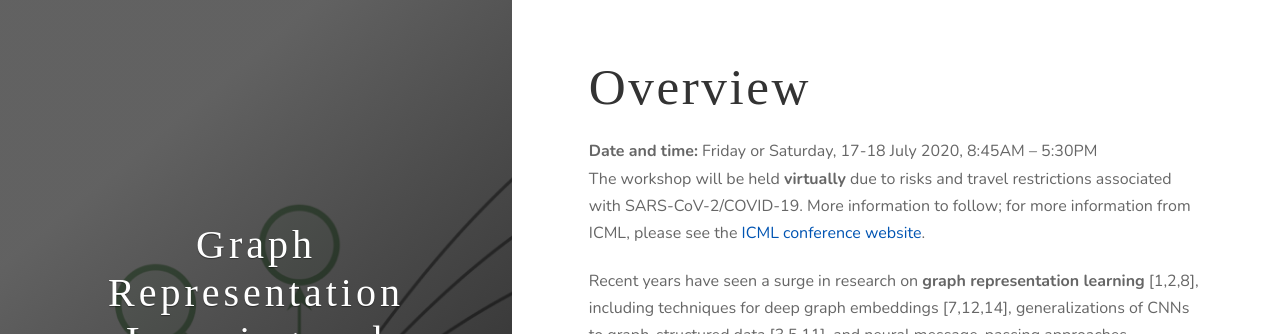
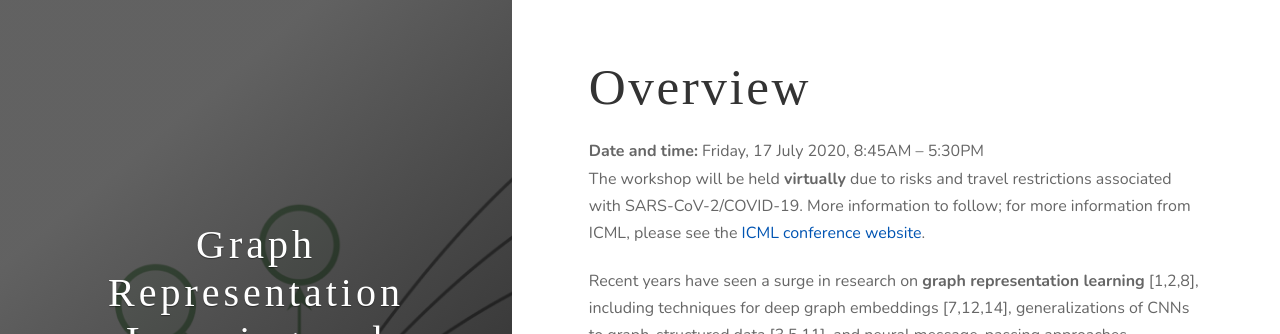
Before and after one commit to grlplus/grlplus.github.io, a Jekyll site: the page built from overview.md, in a window 1280 px wide and 900 px high. Shown: the top 334 px of the window. Built offline with Jekyll 4.4.1, drawn with Linux system fonts in a browser that asks for light colours; some web fonts are replaced.

Commit message:
date decided

```diff
--- a/overview.md
+++ b/overview.md
@@ -4,7 +4,7 @@ title: Overview
 permalink: /overview/
 ---
 
-**Date and time:** Friday or Saturday, 17-18 July 2020, 8:45AM -- 5:30PM<br>
+**Date and time:** Friday, 17 July 2020, 8:45AM -- 5:30PM<br>
 The workshop will be held **virtually** due to risks and travel restrictions associated with SARS-CoV-2/COVID-19. More information to follow; for more information from ICML, please see the [ICML conference website](https://icml.cc/Conferences/2020).
 
 Recent years have seen a surge in research on **graph representation learning** [1,2,8], including techniques for deep graph embeddings [7,12,14], generalizations of CNNs to graph-structured data [3,5,11], and neural message-passing approaches [6,9,10,16]. These advances in graph neural networks and related techniques have led to new state-of-the-art results in numerous domains: chemical synthesis [20], 3D-vision [18], recommender systems [19], question answering [15], continuous control [17], self-driving [4] and social network analysis [13].
```
